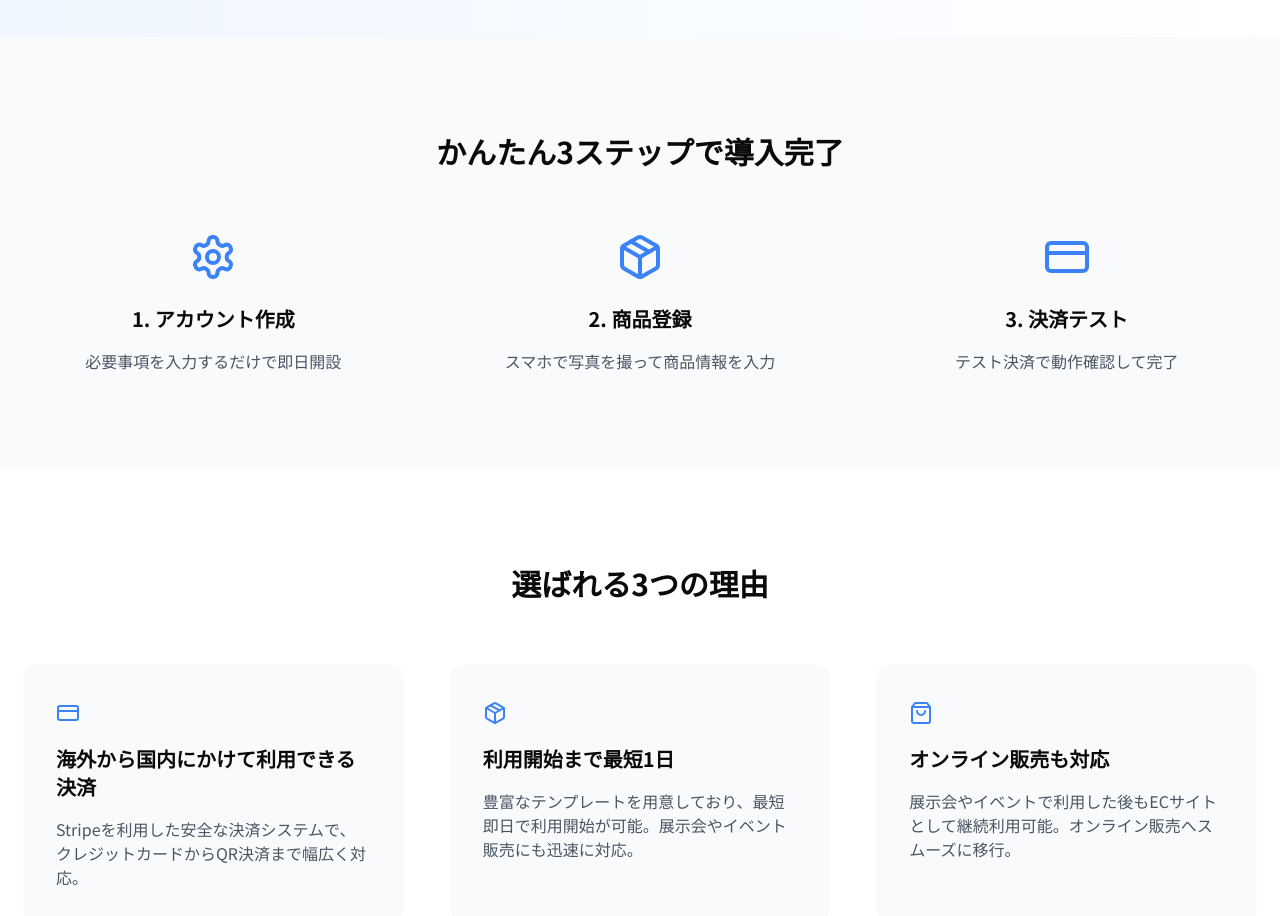
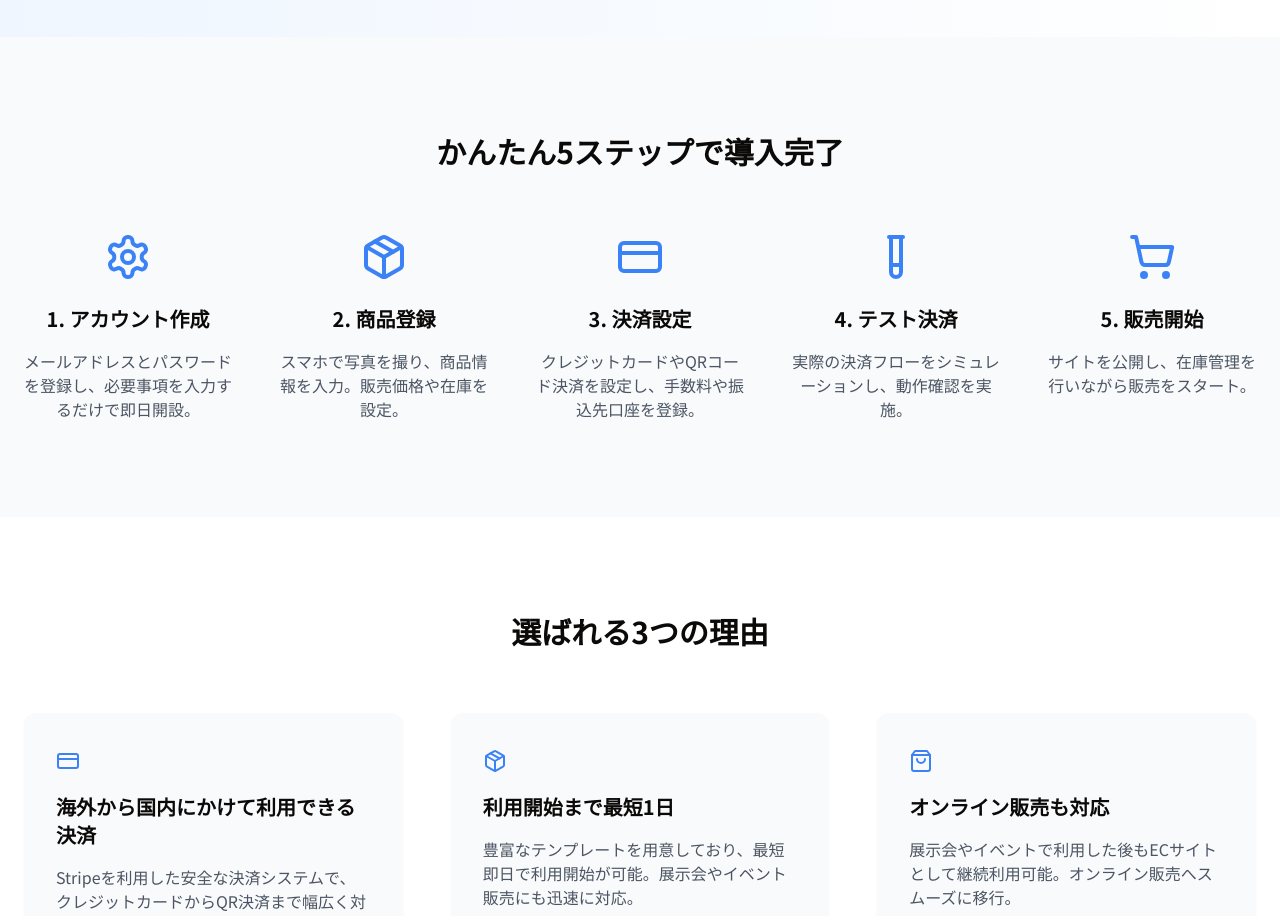
Before and after one commit to bbbyk105/byPay, a Next.js app: page / in a window 1280 px wide. Shown: the part 1440-2356 px from the top of the page. Built offline with nearby package versions, Linux system fonts and the light colour scheme.

Commit message:
フローマップ作成

```diff
--- a/app/(marketing)/page.tsx
+++ b/app/(marketing)/page.tsx
@@ -1,11 +1,5 @@
 "use client";
-import {
-  ArrowRight,
-  CheckCircle,
-  CreditCard,
-  Package,
-  Settings,
-} from "lucide-react";
+import { ArrowRight, CheckCircle } from "lucide-react";
 
 import { pricingPlans } from "@/data/price";
 import { features } from "@/data/features";
@@ -15,6 +9,7 @@ import SlideButton from "@/components/slide-button";
 import React from "react";
 import { problems } from "@/data/problems";
 import { motion } from "framer-motion";
+import { steps } from "@/data/steps";
 
 const LandingPage = () => {
   const { goTo } = useNavigate();
@@ -104,26 +99,10 @@ const LandingPage = () => {
       <section className="py-24 bg-gray-50">
         <div className="container mx-auto px-6">
           <h2 className="text-2xl md:text-3xl font-bold text-center mb-16">
-            かんたん3ステップで導入完了
+            かんたん5ステップで導入完了
           </h2>
-          <div className="grid md:grid-cols-3 gap-12">
-            {[
-              {
-                icon: <Settings className="w-12 h-12 text-blue-500" />,
-                title: "1. アカウント作成",
-                description: "必要事項を入力するだけで即日開設",
-              },
-              {
-                icon: <Package className="w-12 h-12 text-blue-500" />,
-                title: "2. 商品登録",
-                description: "スマホで写真を撮って商品情報を入力",
-              },
-              {
-                icon: <CreditCard className="w-12 h-12 text-blue-500" />,
-                title: "3. 決済テスト",
-                description: "テスト決済で動作確認して完了",
-              },
-            ].map((step, index) => (
+          <div className="grid md:grid-cols-5 gap-12">
+            {steps.map((step, index) => (
               <div key={index} className="text-center">
                 <div className="flex justify-center mb-6">{step.icon}</div>
                 <h3 className="text-xl font-bold mb-4">{step.title}</h3>
--- /dev/null
+++ b/data/steps.tsx
@@ -0,0 +1,37 @@
+import {
+  Settings,
+  Package,
+  CreditCard,
+  ShoppingCart,
+  TestTube,
+} from "lucide-react";
+
+export const steps = [
+  {
+    icon: <Settings className="w-12 h-12 text-blue-500" />,
+    title: "1. アカウント作成",
+    description:
+      "メールアドレスとパスワードを登録し、必要事項を入力するだけで即日開設。",
+  },
+  {
+    icon: <Package className="w-12 h-12 text-blue-500" />,
+    title: "2. 商品登録",
+    description: "スマホで写真を撮り、商品情報を入力。販売価格や在庫を設定。",
+  },
+  {
+    icon: <CreditCard className="w-12 h-12 text-blue-500" />,
+    title: "3. 決済設定",
+    description:
+      "クレジットカードやQRコード決済を設定し、手数料や振込先口座を登録。",
+  },
+  {
+    icon: <TestTube className="w-12 h-12 text-blue-500" />,
+    title: "4. テスト決済",
+    description: "実際の決済フローをシミュレーションし、動作確認を実施。",
+  },
+  {
+    icon: <ShoppingCart className="w-12 h-12 text-blue-500" />,
+    title: "5. 販売開始",
+    description: "サイトを公開し、在庫管理を行いながら販売をスタート。",
+  },
+];
```
